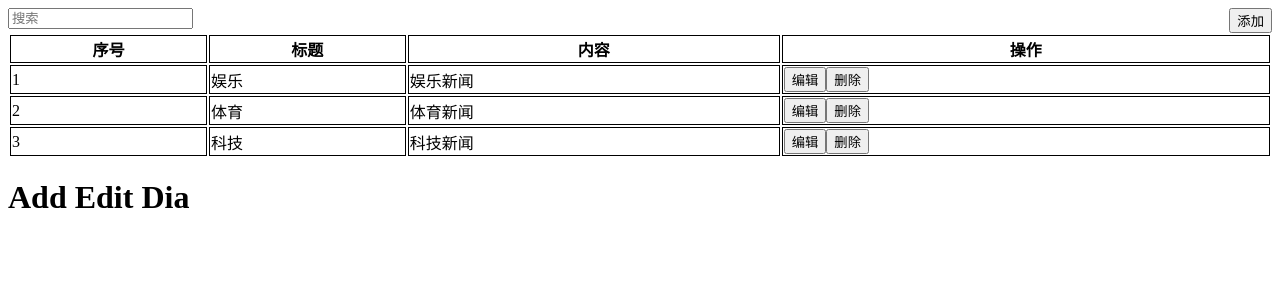
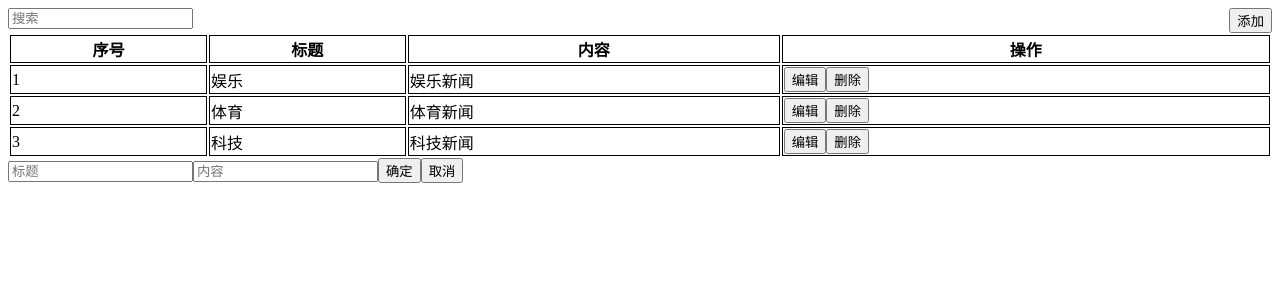
Before and after one commit to hunike-babii/day6demo1, a Vue app: page / in a window 1280 px wide. Both pictures are taken after a click on the button "添加". Shown: the top 300 px of the page. Built offline with nearby package versions, Linux system fonts and the light colour scheme.

Commit message:
点击添加按钮弹出添加弹窗组件

```diff
--- a/src/App.vue
+++ b/src/App.vue
@@ -1,7 +1,7 @@
 <template>
   <div>
-     <NewsComponent />
-     <AddEditDia />
+     <NewsComponent @showAddDia="showAddDia"/>
+     <AddEditDia ref="addEditDia"/>
   </div>
 </template>
 
@@ -12,6 +12,11 @@
     components: {
       NewsComponent,
       AddEditDia
+    },
+    methods: {
+      showAddDia(visible) {
+        this.$refs.addEditDia.visible = visible
+      }
     }
   }
 </script>
--- a/src/components/AddEditDia.vue
+++ b/src/components/AddEditDia.vue
@@ -1,7 +1,10 @@
 <template>
     <div>
-        <div v-if="type === 1">
-            <h1>Add Edit Dia</h1>
+        <div v-if="visible">
+            <input type="text" v-model="title" placeholder="标题" />
+            <input type="text" v-model="content" placeholder="内容" />
+            <button @click="confirm">确定</button>
+            <button @click="closeDia">取消</button>
         </div>
     </div>
 </template>
@@ -11,7 +14,19 @@
         data() {
             return {
                 type: 1,
-                visible: false
+                visible: false,
+                id: null,
+                title: '',
+                content: ''
+            }
+        },
+        methods: {
+            closeDia() {
+                this.visible = false
+                this.id = -1
+                this.title = ''
+                this.content = ''
+                this.type = 1
             }
         }
     }
--- a/src/components/NewsComponent.vue
+++ b/src/components/NewsComponent.vue
@@ -5,7 +5,7 @@
                 <input type="text" placeholder="搜索" />
             </div>
             <div>
-                <button @click="add">添加</button>
+                <button @click="$emit('showAddDia',true)">添加</button>
             </div>
         </div>
         <table>
```
